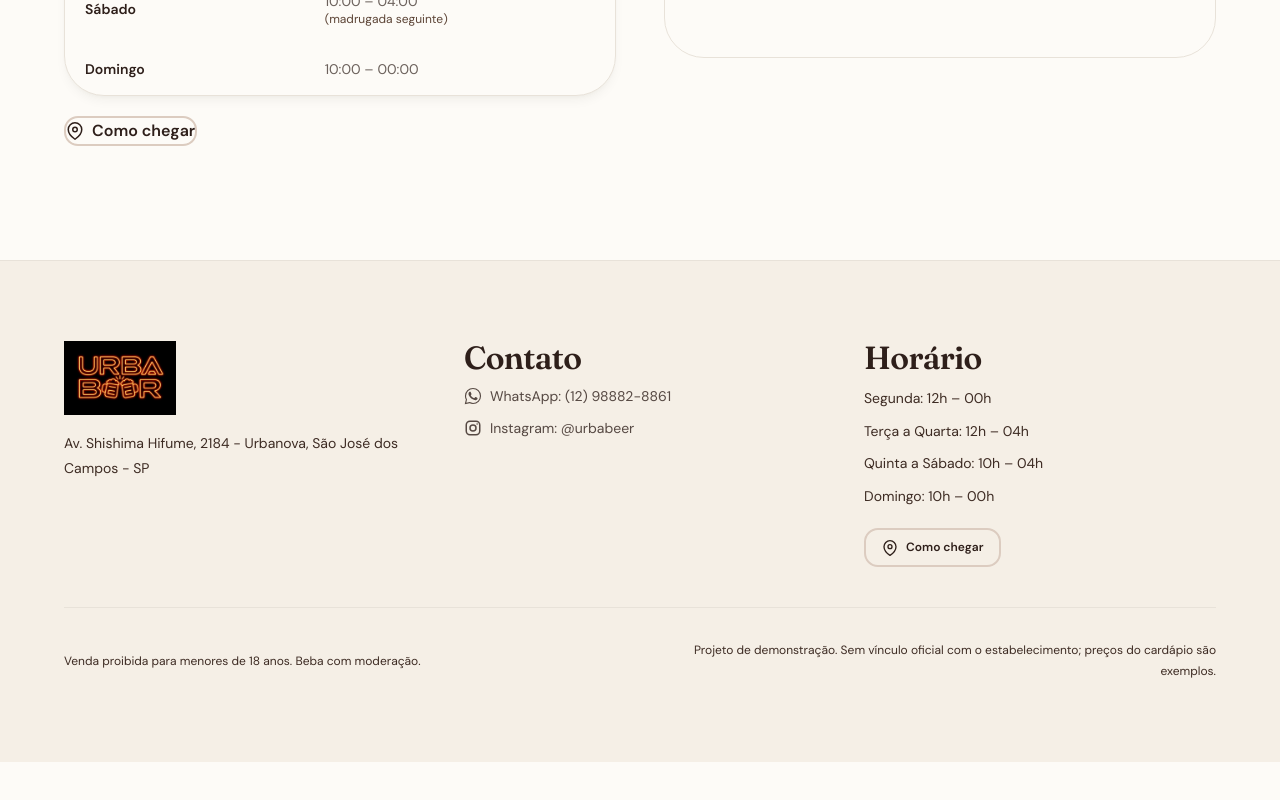
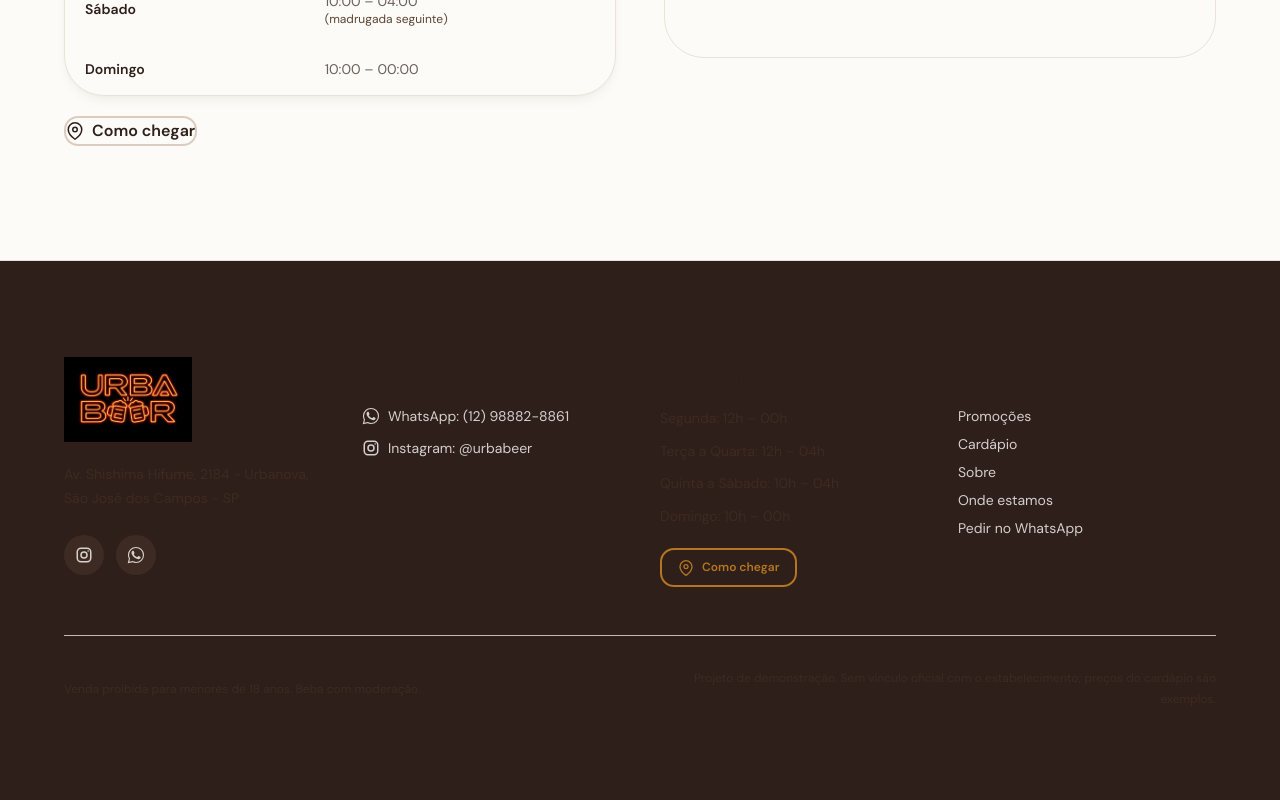
Before and after one commit to llimaaae/Site-Urbabeer, a React (Vite) app: page / in a window 1280 px wide. Shown: the part 8577-9377 px from the top of the page. Before the commit the page ends 9339 px from the top, so only its background shows below. Built offline with nearby package versions, Linux system fonts and the light colour scheme; grey boxes are pictures that could not be loaded.

Commit message:
feat(comp): footer espresso escuro em 4 colunas com netto de contraste AA

```diff
--- a/src/components/Footer.tsx
+++ b/src/components/Footer.tsx
@@ -1,34 +1,63 @@
 import { contato } from '../data/contato'
 import { DEMO } from '../data/config'
+import { Button } from './ui/Button'
 
 export function Footer() {
   return (
-    <footer className="border-t border-divider bg-bg-alt" role="contentinfo">
-      <div className="container py-12 md:py-16 lg:py-20">
-        <div className="grid gap-8 md:grid-cols-3 md:gap-12">
-          <div className="md:col-span-1">
+    <footer className="bg-espresso text-alva border-t border-espresso-10" role="contentinfo">
+      <div className="container py-16 md:py-24">
+        <div className="grid gap-10 md:grid-cols-2 lg:grid-cols-4">
+          <div className="lg:col-span-1">
             <a href="#topo" className="block" aria-label="UrbaBeer Empório - Início">
               <img
                 src="/logo.webp"
                 alt=""
                 width={1072}
                 height={712}
-                className="block h-auto w-28 max-w-full"
+                className="block h-auto w-32 max-w-full"
                 loading="lazy"
                 aria-hidden="true"
               />
             </a>
-            <p className="mt-4 text-sm text-text-muted">{contato.endereco}</p>
-          </div>
+            <p className="mt-5 text-sm text-alva/85">{contato.endereco}</p>
 
-          <div className="md:col-span-1">
-            <h3 className="font-display text-lg text-text">Contato</h3>
-            <div className="mt-3 flex flex-col gap-3 text-sm">
+            <div className="mt-6 flex items-center gap-3">
+              <a
+                href={contato.instagram}
+                target="_blank"
+                rel="noopener noreferrer"
+                className="flex h-10 w-10 items-center justify-center rounded-full bg-espresso-80 text-alva/80 hover:bg-primary hover:text-alva transition-all duration-200"
+                aria-label="Instagram da UrbaBeer"
+              >
+                <svg width="18" height="18" viewBox="0 0 24 24" fill="none" stroke="currentColor" strokeWidth="2" strokeLinecap="round" strokeLinejoin="round" aria-hidden="true">
+                  <rect x="3" y="3" width="18" height="18" rx="5" />
+                  <circle cx="12" cy="12" r="4" />
+                  <circle cx="17.5" cy="6.5" r="1" fill="currentColor" stroke="none" />
+                </svg>
+              </a>
               <a
                 href={contato.whatsapp}
                 target="_blank"
                 rel="noopener noreferrer"
-                className="flex items-center gap-2 text-text/80 hover:text-amber transition-colors duration-200"
+                className="flex h-10 w-10 items-center justify-center rounded-full bg-espresso-80 text-alva/80 hover:bg-primary hover:text-alva transition-all duration-200"
+                aria-label="WhatsApp da UrbaBeer"
+              >
+                <svg width="18" height="18" viewBox="0 0 24 24" fill="currentColor" aria-hidden="true">
+                  <path d="M17.472 14.382c-.297-.149-1.758-.867-2.03-.967-.273-.099-.471-.148-.67.15-.197.297-.767.966-.94 1.164-.173.199-.347.223-.644.075-.297-.15-1.255-.463-2.39-1.475-.883-.788-1.48-1.761-1.653-2.059-.173-.297-.018-.458.13-.606.134-.133.298-.347.446-.52.149-.174.198-.298.298-.497.099-.198.05-.371-.025-.52-.075-.149-.669-1.612-.916-2.207-.242-.579-.487-.5-.669-.51-.173-.008-.371-.01-.57-.01-.198 0-.52.074-.792.372-.272.297-1.04 1.016-1.04 2.479 0 1.462 1.065 2.875 1.213 3.074.149.198 2.096 3.2 5.077 4.487.709.306 1.262.489 1.694.625.712.227 1.36.195 1.871.118.571-.085 1.758-.719 2.006-1.413.248-.694.248-1.289.173-1.413-.074-.124-.272-.198-.57-.347z" />
+                  <path d="M12 2C6.48 2 2 6.48 2 12c0 1.74.45 3.37 1.23 4.8L2 22l5.34-1.2A9.96 9.96 0 0012 22c5.52 0 10-4.48 10-10S17.52 2 12 2z" fill="none" stroke="currentColor" strokeWidth="1.5" />
+                </svg>
+              </a>
+            </div>
+          </div>
+
+          <div className="lg:col-span-1">
+            <h3 className="font-display text-lg font-semibold">Contato</h3>
+            <div className="mt-4 flex flex-col gap-3 text-sm text-alva/80">
+              <a
+                href={contato.whatsapp}
+                target="_blank"
+                rel="noopener noreferrer"
+                className="flex items-center gap-2 hover:text-primary-light transition-colors duration-200"
               >
                 <svg width="18" height="18" viewBox="0 0 24 24" fill="currentColor" aria-hidden="true">
                   <path d="M17.472 14.382c-.297-.149-1.758-.867-2.03-.967-.273-.099-.471-.148-.67.15-.197.297-.767.966-.94 1.164-.173.199-.347.223-.644.075-.297-.15-1.255-.463-2.39-1.475-.883-.788-1.48-1.761-1.653-2.059-.173-.297-.018-.458.13-.606.134-.133.298-.347.446-.52.149-.174.198-.298.298-.497.099-.198.05-.371-.025-.52-.075-.149-.669-1.612-.916-2.207-.242-.579-.487-.5-.669-.51-.173-.008-.371-.01-.57-.01-.198 0-.52.074-.792.372-.272.297-1.04 1.016-1.04 2.479 0 1.462 1.065 2.875 1.213 3.074.149.198 2.096 3.2 5.077 4.487.709.306 1.262.489 1.694.625.712.227 1.36.195 1.871.118.571-.085 1.758-.719 2.006-1.413.248-.694.248-1.289.173-1.413-.074-.124-.272-.198-.57-.347z" />
@@ -40,7 +69,7 @@ export function Footer() {
                 href={contato.instagram}
                 target="_blank"
                 rel="noopener noreferrer"
-                className="flex items-center gap-2 text-text/80 hover:text-amber transition-colors duration-200"
+                className="flex items-center gap-2 hover:text-primary-light transition-colors duration-200"
               >
                 <svg width="18" height="18" viewBox="0 0 24 24" fill="none" stroke="currentColor" strokeWidth="2" strokeLinecap="round" strokeLinejoin="round" aria-hidden="true">
                   <rect x="3" y="3" width="18" height="18" rx="5" />
@@ -52,35 +81,49 @@ export function Footer() {
             </div>
           </div>
 
-          <div className="md:col-span-1">
-            <h3 className="font-display text-lg text-text">Horário</h3>
-            <div className="mt-3 space-y-2 text-sm text-text/70 leading-relaxed">
+          <div className="lg:col-span-1">
+            <h3 className="font-display text-lg font-semibold">Horário</h3>
+            <div className="mt-4 space-y-2 text-sm text-alva/85 leading-relaxed">
               <p>Segunda: 12h – 00h</p>
               <p>Terça a Quarta: 12h – 04h</p>
               <p>Quinta a Sábado: 10h – 04h</p>
               <p>Domingo: 10h – 00h</p>
             </div>
-            <a
+            <Button
+              variant="outline"
+              size="sm"
+              as="a"
               href={contato.mapsUrl}
               target="_blank"
               rel="noopener noreferrer"
-              className="mt-5 inline-flex items-center gap-2 btn btn-secondary btn-sm"
+              className="mt-5 inline-flex items-center gap-2"
             >
               <svg width="16" height="16" viewBox="0 0 24 24" fill="none" stroke="currentColor" strokeWidth="2" strokeLinecap="round" strokeLinejoin="round" aria-hidden="true">
                 <path d="M21 10c0 7-9 13-9 13s-9-6-9-13a9 9 0 0 1 18 0z" />
                 <circle cx="12" cy="10" r="3" />
               </svg>
               Como chegar
-            </a>
+            </Button>
+          </div>
+
+          <div className="lg:col-span-1">
+            <h3 className="font-display text-lg font-semibold">Links</h3>
+            <nav className="mt-4 flex flex-col gap-2" aria-label="Links úteis">
+              <a href="#promocoes" className="text-sm text-alva/80 hover:text-primary-light transition-colors duration-200">Promoções</a>
+              <a href="#cardapio" className="text-sm text-alva/80 hover:text-primary-light transition-colors duration-200">Cardápio</a>
+              <a href="#sobre" className="text-sm text-alva/80 hover:text-primary-light transition-colors duration-200">Sobre</a>
+              <a href="#onde" className="text-sm text-alva/80 hover:text-primary-light transition-colors duration-200">Onde estamos</a>
+              <a href={contato.whatsapp} target="_blank" rel="noopener noreferrer" className="text-sm text-alva/80 hover:text-primary-light transition-colors duration-200">Pedir no WhatsApp</a>
+            </nav>
           </div>
         </div>
 
-        <div className="mt-10 pt-8 border-t border-divider flex flex-col md:flex-row md:items-center md:justify-between gap-4">
-          <p className="text-xs text-text-subtle">
+        <div className="mt-12 pt-8 border-t border-espresso-20 flex flex-col md:flex-row md:items-center md:justify-between gap-4">
+          <p className="text-xs text-alva/75">
             Venda proibida para menores de 18 anos. Beba com moderação.
           </p>
           {DEMO && (
-            <p className="text-xs text-text-subtle text-center md:text-right">
+            <p className="text-xs text-alva/65 text-center md:text-right">
               Projeto de demonstração. Sem vínculo oficial com o estabelecimento; preços do cardápio são exemplos.
             </p>
           )}
```
